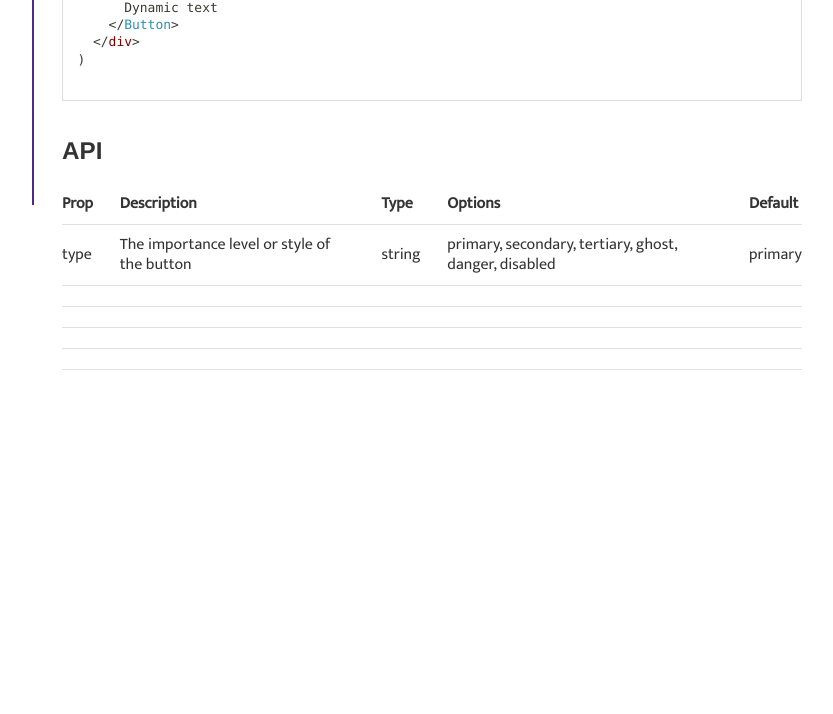
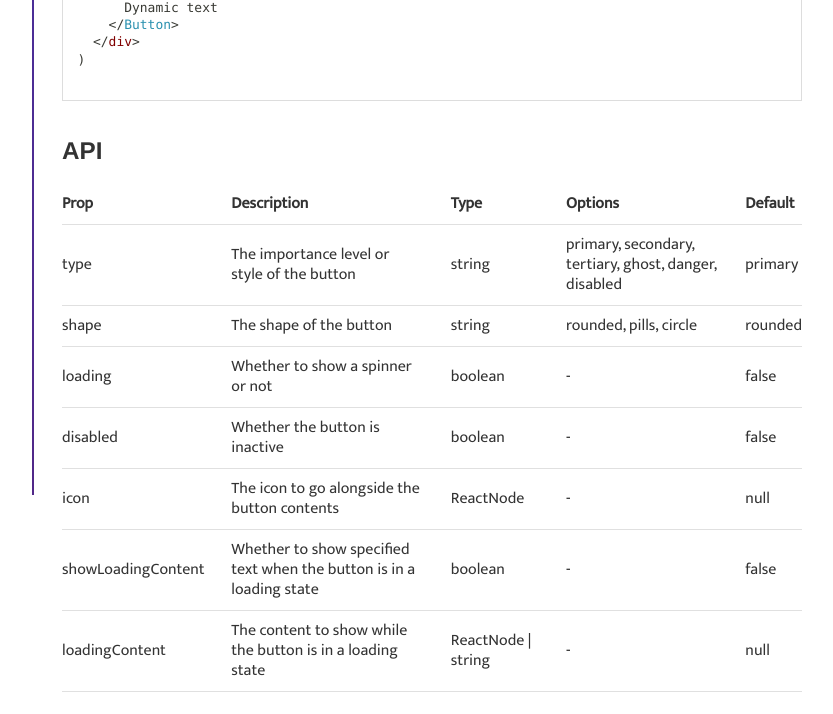
Before and after one commit to chet-w/pepper-ui, a Gatsby site: page /components/buttons in a window 1280 px wide. Shown: the part 1812-2526 px from the top of the page, without its empty margins (308-1141 px from the left). Before the commit the page ends 2232 px from the top, so only its background shows below. Built offline with nearby package versions, Linux system fonts and the light colour scheme; Gatsby itself is replaced by a stand-in of ours; a web font is replaced by a local one.

Commit message:
Complete API table for Buttons

```diff
--- a/src/pages/components/buttons.tsx
+++ b/src/pages/components/buttons.tsx
@@ -41,10 +41,49 @@ export default ({ location }: ButtonPageProps) => (
             options: 'primary, secondary, tertiary, ghost, danger, disabled',
             default: 'primary',
           },
-          { prop: '', desc: '', type: '', options: '', default: '' },
-          { prop: '', desc: '', type: '', options: '', default: '' },
-          { prop: '', desc: '', type: '', options: '', default: '' },
-          { prop: '', desc: '', type: '', options: '', default: '' },
+          {
+            prop: 'shape',
+            desc: 'The shape of the button',
+            type: 'string',
+            options: 'rounded, pills, circle',
+            default: 'rounded',
+          },
+          {
+            prop: 'loading',
+            desc: 'Whether to show a spinner or not',
+            type: 'boolean',
+            options: '-',
+            default: 'false',
+          },
+          {
+            prop: 'disabled',
+            desc: 'Whether the button is inactive',
+            type: 'boolean',
+            options: '-',
+            default: 'false',
+          },
+          {
+            prop: 'icon',
+            desc: 'The icon to go alongside the button contents',
+            type: 'ReactNode',
+            options: '-',
+            default: 'null',
+          },
+          {
+            prop: 'showLoadingContent',
+            desc:
+              'Whether to show specified text when the button is in a loading state',
+            type: 'boolean',
+            options: '-',
+            default: 'false',
+          },
+          {
+            prop: 'loadingContent',
+            desc: 'The content to show while the button is in a loading state',
+            type: 'ReactNode | string',
+            options: '-',
+            default: 'null',
+          },
         ]}
       />
     </ComponentLayout>
```
